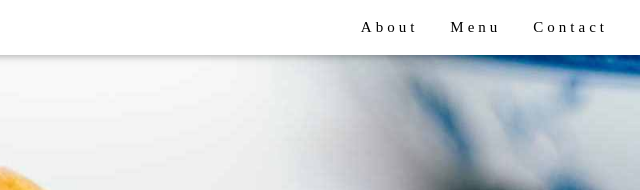
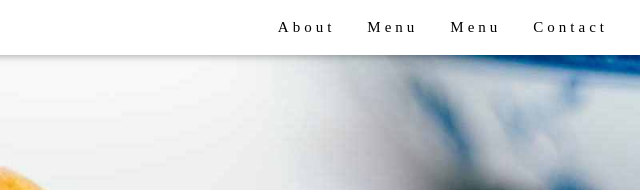
Before and after one commit to brunocperez/mywebsite, a plain HTML site: page index.html in a window 1280 px wide. Shown: the top 190 px of the page, 640-1280 px from the left. Drawn offline with nearby package versions, Linux system fonts and the light colour scheme.

Commit message:
Adicionado o novo menu sales

```diff
--- a/index.html
+++ b/index.html
@@ -22,6 +22,7 @@ h1, h2, h3, h4, h5, h6 {
     <!-- Right-sided navbar links. Hide them on small screens -->
     <div class="w3-right w3-hide-small">
       <a href="#about" class="w3-bar-item w3-button">About</a>
+      <a href="#sales" class="w3-bar-item w3-button">Menu</a>
       <a href="#menu" class="w3-bar-item w3-button">Menu</a>
       <a href="#contact" class="w3-bar-item w3-button">Contact</a>
     </div>
```
